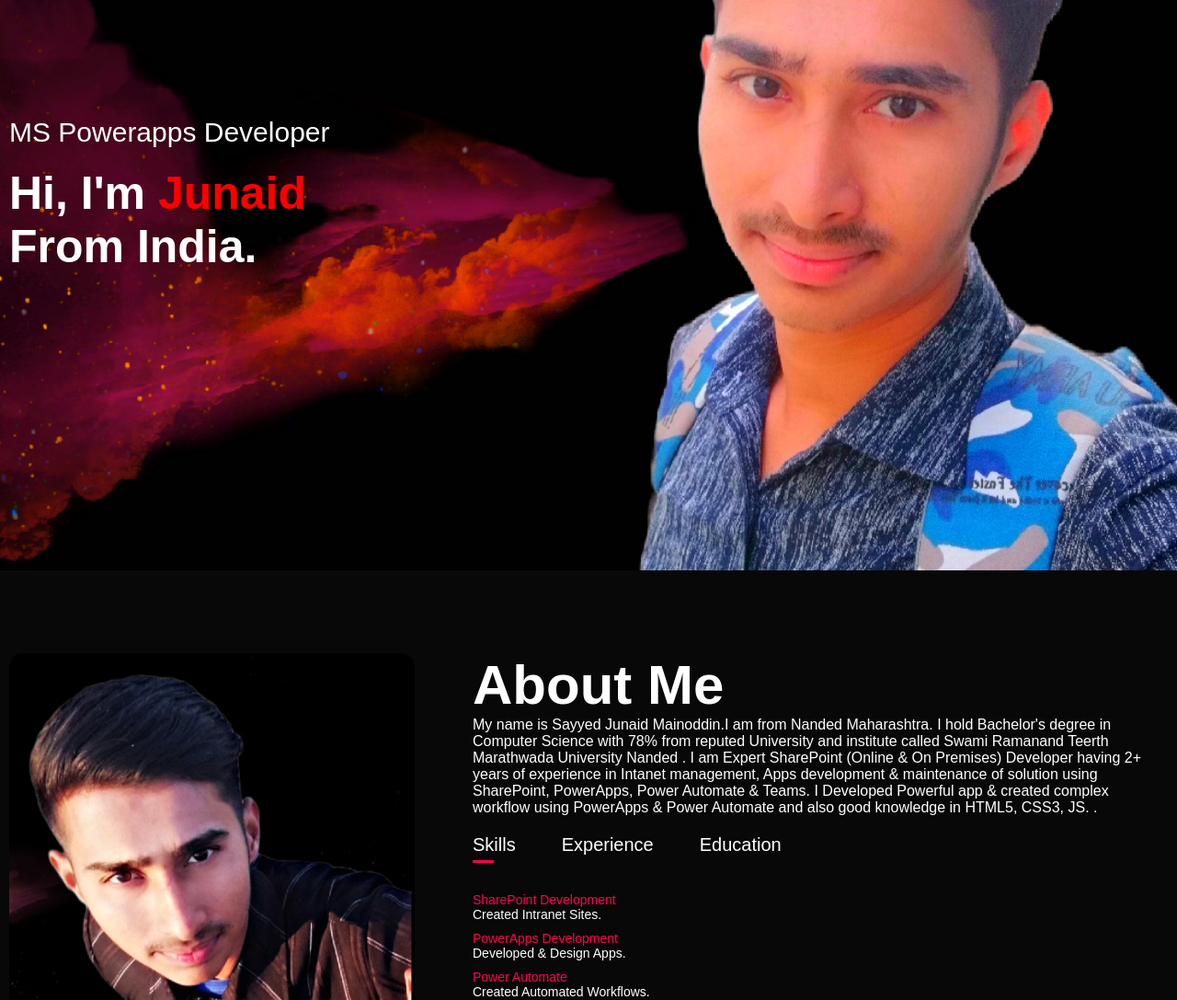
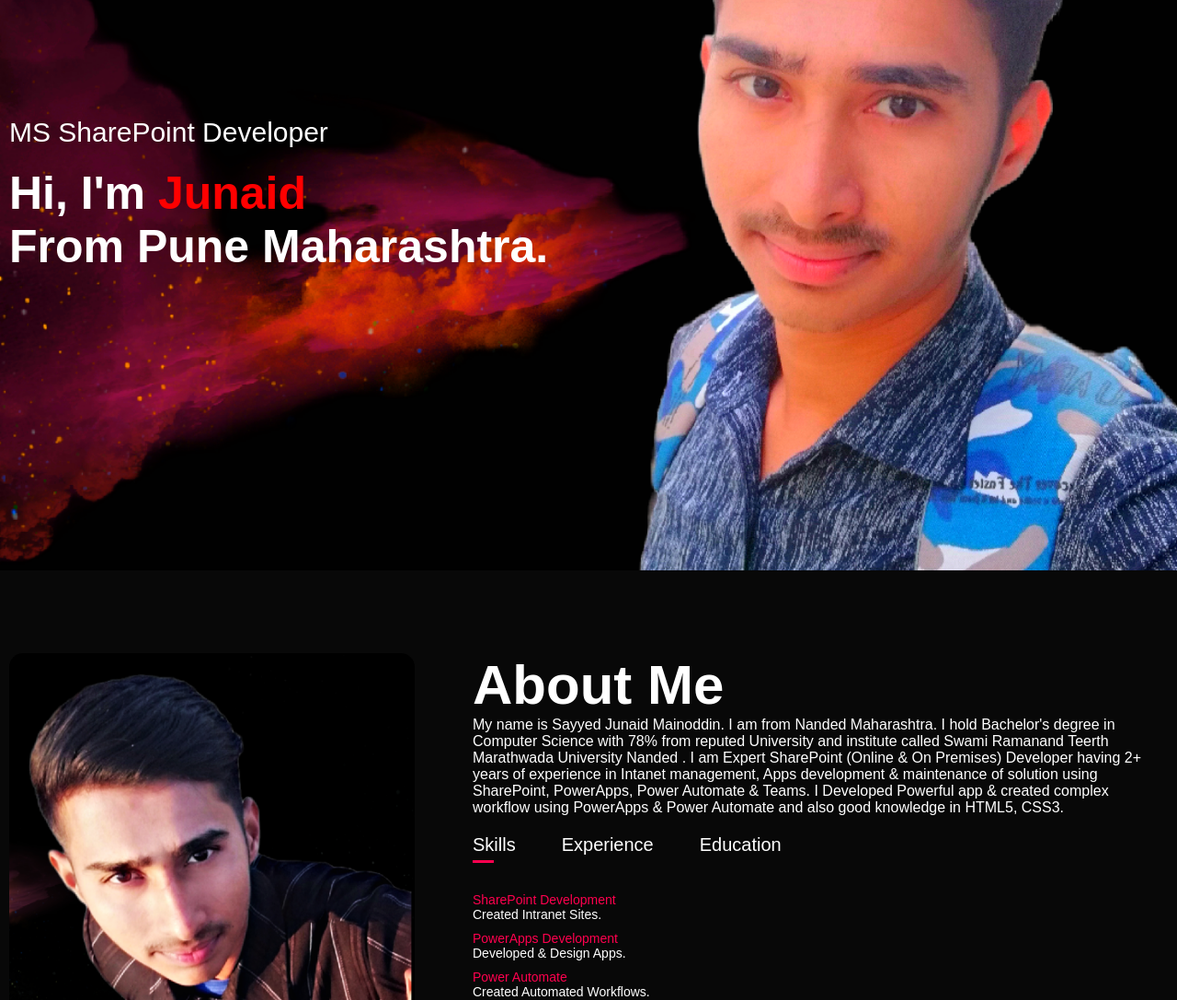
Before and after one commit to Junaid-Sayyed/MyPortfolio, a plain HTML site: page index.html in a window 1280 px wide. Shown: the part 180-1267 px from the top of the page at 92% size. Drawn offline with Linux system fonts and the light colour scheme.

Commit message:
index.html

```diff
--- a/index.html
+++ b/index.html
@@ -25,8 +25,8 @@
 
 </nav>
 <div class="header-text">
-<p>MS Powerapps Developer</p>
-<h1>Hi, I'm <span>Junaid</span>  <br> From India.</h1>
+<p> MS SharePoint Developer </p>
+<h1>Hi, I'm <span>Junaid</span>  <br> From Pune Maharashtra.</h1>
 </div>
 </div>
 </div>
@@ -41,9 +41,12 @@
 <div class="about-coi-2">
 <h1 class="sub-title">About Me</h1>
 <p>
-  My name is Sayyed Junaid Mainoddin.I am from Nanded Maharashtra. I hold Bachelor's degree in Computer Science with 78% from reputed University and institute called Swami Ramanand Teerth Marathwada University Nanded . I am Expert SharePoint (Online & On Premises) Developer having 2+ years of experience in Intanet management, Apps development & maintenance of solution using SharePoint, PowerApps, Power Automate & Teams.
-I Developed Powerful app & created complex workflow using PowerApps & Power Automate and also good knowledge in HTML5, CSS3, JS.
-.</p>
+  My name is Sayyed Junaid Mainoddin. I am from Nanded Maharashtra. I hold Bachelor's degree in Computer Science with
+  78% from reputed University and institute called Swami Ramanand Teerth Marathwada University Nanded . I am Expert SharePoint
+  (Online & On Premises) Developer having 2+ years of experience in Intanet management, Apps development & maintenance of solution
+   using SharePoint, PowerApps, Power Automate & Teams.
+   I Developed Powerful app & created complex workflow using PowerApps & Power Automate and also good knowledge in HTML5, CSS3.
+</p>
 <div class="tab-titles">
 <p class="tab-links active-link" onclick="opentab('skill')">Skills</p>
 <p class="tab-links" onclick="opentab('experience')">Experience</p>
```
